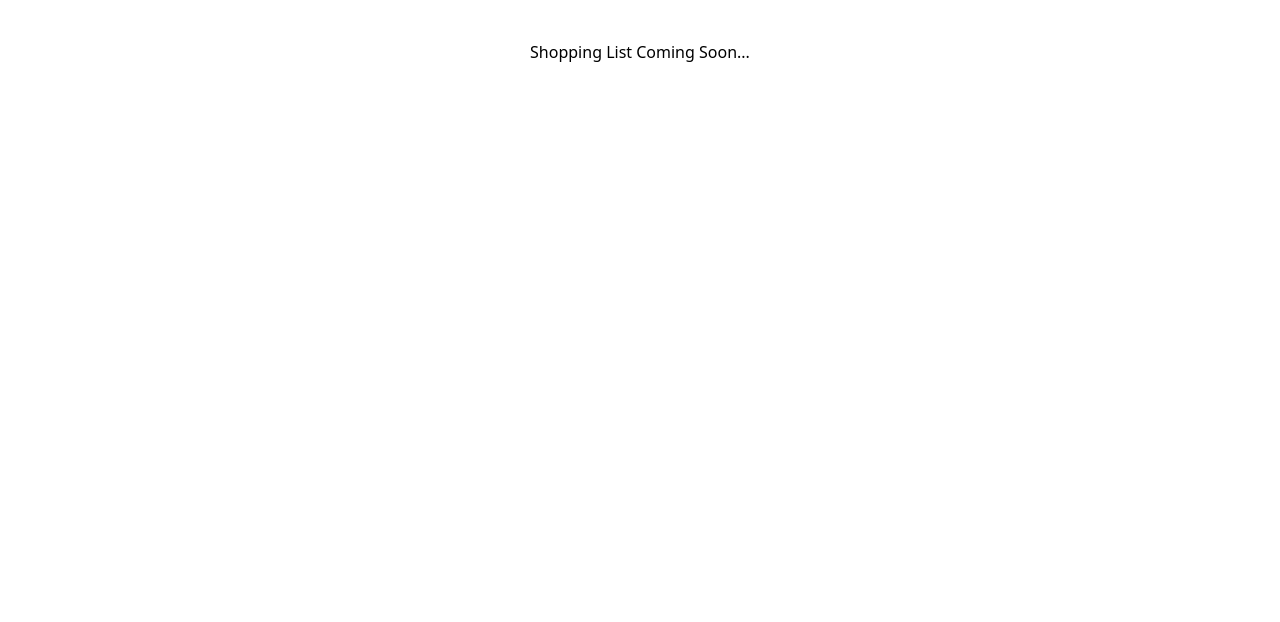
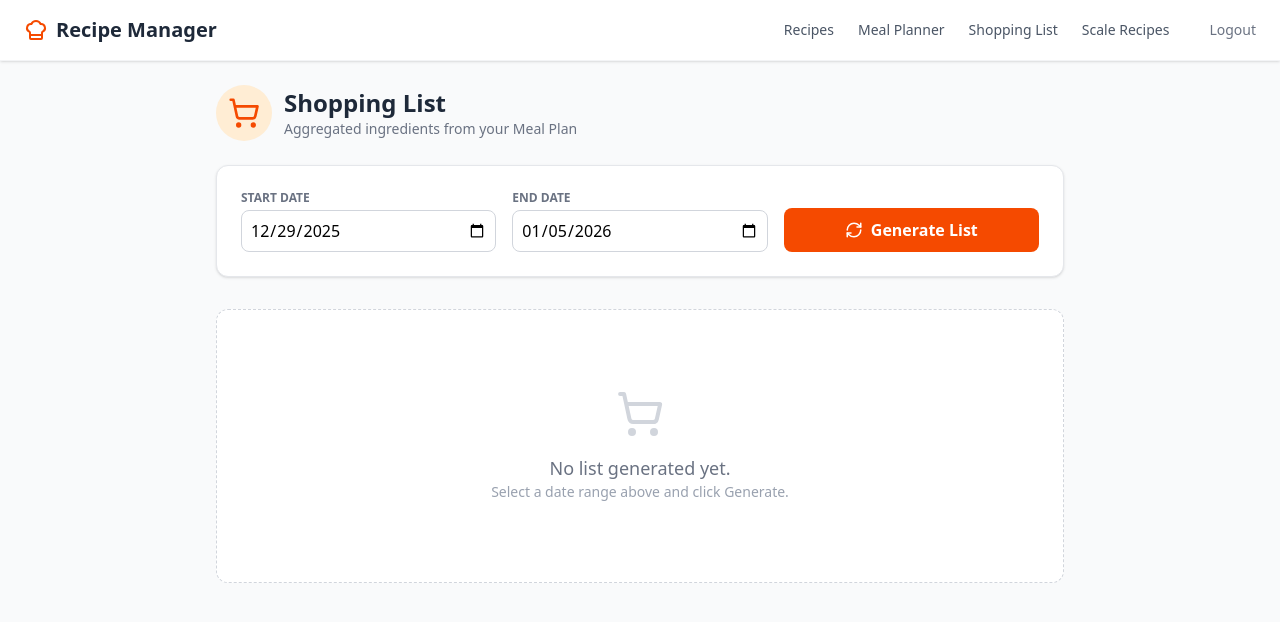
Before and after one commit to NavaneethaPrasad/RecipeManager, a React app in the folder frontend/: page /shopping-list in a window 1280 px wide. Shown: the top 622 px of the page. Built offline with nearby package versions, Linux system fonts and the light colour scheme; sample sign-in values are in the browser's storage; the HTML template or start-up script is replaced by a standard one.

Commit message:
Implement Shopping List UI

```diff
--- /dev/null
+++ b/frontend/src/pages/ShoppingList.jsx
@@ -0,0 +1,184 @@
+import { useState, useEffect } from 'react';
+import Navbar from '../components/Navbar';
+import api from '../api/axios';
+import { ShoppingCart, RefreshCw, CheckSquare, Square, Calendar } from 'lucide-react';
+import toast from 'react-hot-toast';
+
+const ShoppingList = () => {
+    const [shoppingList, setShoppingList] = useState(null);
+    const [loading, setLoading] = useState(false);
+
+    const today = new Date();
+    const nextWeek = new Date();
+    nextWeek.setDate(today.getDate() + 7);
+
+    const [dates, setDates] = useState({
+        start: today.toISOString().split('T')[0],
+        end: nextWeek.toISOString().split('T')[0]
+    });
+
+    useEffect(() => {
+        const savedId = localStorage.getItem('last_shopping_list_id');
+        if (savedId) {
+            fetchList(savedId);
+        }
+    }, []);
+
+    const fetchList = async (id) => {
+        setLoading(true);
+        try {
+            const res = await api.get(`/shopping-lists/${id}`);
+            setShoppingList(res.data);
+        } catch (err) {
+            console.error("List not found");
+            localStorage.removeItem('last_shopping_list_id');
+        } finally {
+            setLoading(false);
+        }
+    };
+
+    const handleGenerate = async () => {
+        setLoading(true);
+        try {
+            const res = await api.post('/shopping-lists/generate', {
+                start_date: dates.start,
+                end_date: dates.end
+            });
+
+            setShoppingList(res.data);
+
+            if (res.data.id) {
+                localStorage.setItem('last_shopping_list_id', res.data.id);
+            }
+
+            toast.success("Shopping List Generated!");
+        } catch (err) {
+            console.error(err);
+            toast.error("Failed to generate. Do you have meals planned?");
+        } finally {
+            setLoading(false);
+        }
+    };
+
+    const handleToggle = async (itemId) => {
+        const updatedItems = shoppingList.items.map(item =>
+            item.id === itemId ? { ...item, checked: !item.checked } : item
+        );
+
+        setShoppingList({ ...shoppingList, items: updatedItems });
+
+        try {
+            await api.patch(`/shopping-lists/items/${itemId}/toggle`);
+        } catch (err) {
+            toast.error("Failed to update status");
+            fetchList(shoppingList.id);
+        }
+    };
+
+    return (
+        <div className="min-h-screen bg-gray-50">
+            <Navbar />
+
+            <div className="container mx-auto p-6 max-w-4xl">
+                <div className="flex items-center gap-3 mb-6">
+                    <div className="bg-orange-100 p-3 rounded-full">
+                        <ShoppingCart className="text-orange-600" size={32} />
+                    </div>
+                    <div>
+                        <h1 className="text-2xl font-bold text-gray-800">Shopping List</h1>
+                        <p className="text-gray-500 text-sm">Aggregated ingredients from your Meal Plan</p>
+                    </div>
+                </div>
+
+                <div className="bg-white p-6 rounded-xl shadow-sm border border-gray-200 mb-8">
+                    <div className="grid grid-cols-1 md:grid-cols-3 gap-4 items-end">
+                        <div>
+                            <label className="block text-xs font-bold text-gray-500 uppercase mb-1">Start Date</label>
+                            <input
+                                type="date"
+                                className="w-full p-2 border border-gray-300 rounded-lg focus:ring-2 focus:ring-orange-500 outline-none"
+                                value={dates.start}
+                                onChange={e => setDates({...dates, start: e.target.value})}
+                            />
+                        </div>
+                        <div>
+                            <label className="block text-xs font-bold text-gray-500 uppercase mb-1">End Date</label>
+                            <input
+                                type="date"
+                                className="w-full p-2 border border-gray-300 rounded-lg focus:ring-2 focus:ring-orange-500 outline-none"
+                                value={dates.end}
+                                onChange={e => setDates({...dates, end: e.target.value})}
+                            />
+                        </div>
+                        <button
+                            onClick={handleGenerate}
+                            disabled={loading}
+                            className="bg-orange-600 text-white px-6 py-2.5 rounded-lg font-bold hover:bg-orange-700 transition flex items-center justify-center gap-2 disabled:opacity-50"
+                        >
+                            {loading ? "Processing..." : (
+                                <>
+                                    <RefreshCw size={18} /> Generate List
+                                </>
+                            )}
+                        </button>
+                    </div>
+                </div>
+
+                {!shoppingList ? (
+                    <div className="text-center py-20 bg-white rounded-xl border border-dashed border-gray-300">
+                        <ShoppingCart className="mx-auto text-gray-300 mb-4" size={48} />
+                        <p className="text-gray-500 text-lg">No list generated yet.</p>
+                        <p className="text-gray-400 text-sm">Select a date range above and click Generate.</p>
+                    </div>
+                ) : (
+                    <div className="bg-white rounded-xl shadow-sm border border-gray-200 overflow-hidden">
+                        <div className="p-4 bg-orange-50 border-b border-orange-100 flex justify-between items-center">
+                            <h3 className="font-bold text-orange-800 flex items-center gap-2">
+                                <Calendar size={16}/>
+                                {shoppingList.start_date} to {shoppingList.end_date}
+                            </h3>
+                            <span className="text-xs font-semibold bg-white text-orange-600 px-2 py-1 rounded border border-orange-200">
+                                {shoppingList.items.length} Items
+                            </span>
+                        </div>
+
+                        {shoppingList.items.length === 0 ? (
+                            <div className="p-8 text-center text-gray-500">
+                                List is empty. Did you plan any meals for these dates?
+                            </div>
+                        ) : (
+                            <div className="divide-y divide-gray-100">
+                                {shoppingList.items.map((item) => (
+                                    <div
+                                        key={item.id}
+                                        onClick={() => handleToggle(item.id)}
+                                        className={`p-4 flex items-center gap-4 cursor-pointer transition hover:bg-gray-50 ${item.checked ? 'bg-gray-50' : 'bg-white'}`}
+                                    >
+                                        <button className={`transition ${item.checked ? "text-green-500" : "text-gray-300 hover:text-orange-500"}`}>
+                                            {item.checked ? <CheckSquare size={24} /> : <Square size={24} />}
+                                        </button>
+
+                                        <div className="flex-1">
+                                            <p className={`font-medium text-lg ${item.checked ? 'line-through text-gray-400' : 'text-gray-800'}`}>
+                                                {item.name}
+                                            </p>
+                                        </div>
+
+                                        <div className="text-right">
+                                            <span className={`font-bold ${item.checked ? 'text-gray-400' : 'text-orange-600'}`}>
+                                                {parseFloat(item.quantity).toFixed(1)}
+                                            </span>
+                                            <span className="text-gray-500 text-sm ml-1">{item.unit}</span>
+                                        </div>
+                                    </div>
+                                ))}
+                            </div>
+                        )}
+                    </div>
+                )}
+            </div>
+        </div>
+    );
+};
+
+export default ShoppingList;
```
Also changed, not shown: frontend/src/App.jsx (+7 -10 lines).
